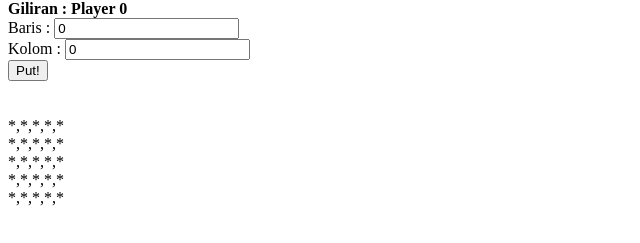
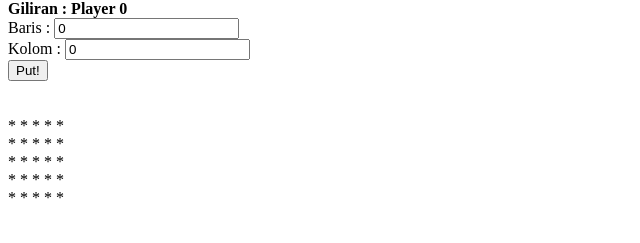
Before and after one commit to kev00kev/C14180089-Angular1, an Angular app: page / in a window 1280 px wide. Shown: the part 103-346 px from the top of the page, without its empty margins (0-640 px from the left). Built offline with nearby package versions, Linux system fonts and the light colour scheme.

Commit message:
1 file modified

```diff
--- a/src/app/app.component.html
+++ b/src/app/app.component.html
@@ -12,6 +12,9 @@ Kolom : <input [(ngModel)] = "b" type = "text"><br>
 <br>
 <br>
 
-<div *ngFor="let boards of board; let i = index">
-  {{board[i]}}
-</div>
+
+{{board[0][0]}} {{board[0][1]}} {{board[0][2]}} {{board[0][3]}} {{board[0][4]}} <br>
+ {{board[1][0]}} {{board[1][1]}} {{board[1][2]}} {{board[1][3]}} {{board[1][4]}} <br>
+ {{board[2][0]}} {{board[2][1]}} {{board[2][2]}} {{board[2][3]}} {{board[2][4]}} <br>
+ {{board[3][0]}} {{board[3][1]}} {{board[3][2]}} {{board[3][3]}} {{board[3][4]}} <br>
+ {{board[4][0]}} {{board[4][1]}} {{board[4][2]}} {{board[4][3]}} {{board[4][4]}} <br>
```
